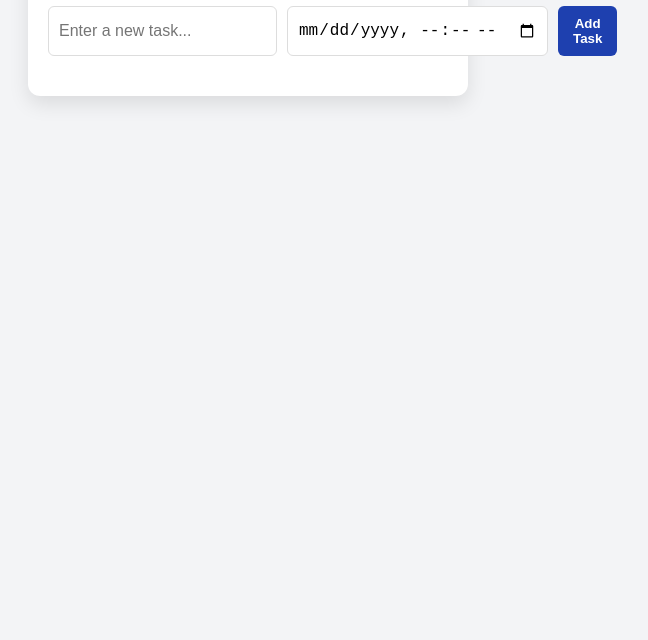
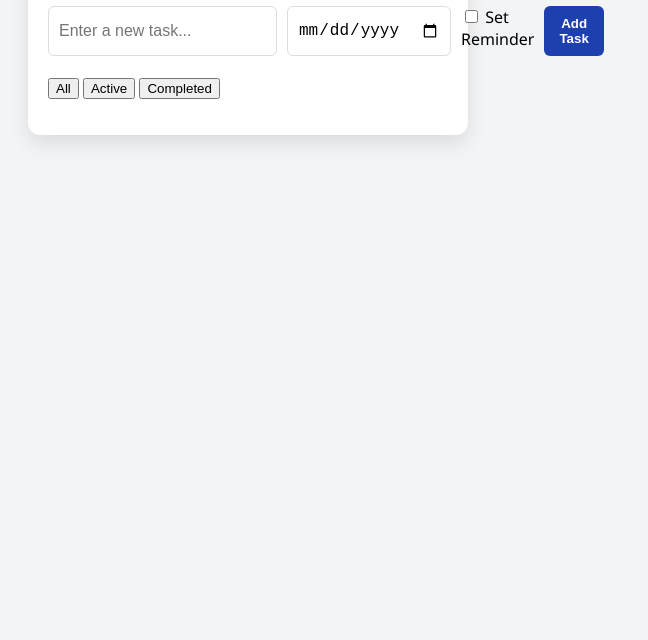
Before and after one commit to MahwayiRuth/MahwayiRuth, a plain HTML site: page index.html in a window 1280 px wide. Shown: the part 160-800 px from the top of the page, without its empty margins (392-1040 px from the left). Drawn offline with Linux system fonts and the light colour scheme.

Commit message:
Update index.html

```diff
--- a/index.html
+++ b/index.html
@@ -1,4 +1,5 @@
-<!DOCTYPE html><html lang="en">
+<!DOCTYPE html>
+<html lang="en">
 <head>
   <meta charset="UTF-8" />
   <meta name="viewport" content="width=device-width, initial-scale=1.0" />
@@ -8,11 +9,26 @@
 <body>
   <div class="container">
     <h1>Task Manager</h1>
+
     <div class="task-input">
       <input type="text" id="taskInput" placeholder="Enter a new task..." />
-      <input type="datetime-local" id="dueDateInput" />
+      <input type="date" id="dueDateInput" />
+      <label>
+        <input type="checkbox" id="reminderCheckbox" />
+        Set Reminder
+      </label>
       <button onclick="addTask()">Add Task</button>
     </div>
+
+    <div class="filters">
+      <button onclick="filterTasks('all')">All</button>
+      <button onclick="filterTasks('active')">Active</button>
+      <button onclick="filterTasks('completed')">Completed</button>
+    </div>
+
     <ul id="taskList"></ul>
-  </div>  <script src="script.js"></script></body>
+  </div>
+
+  <script src="script.js"></script>
+</body>
 </html>
```
